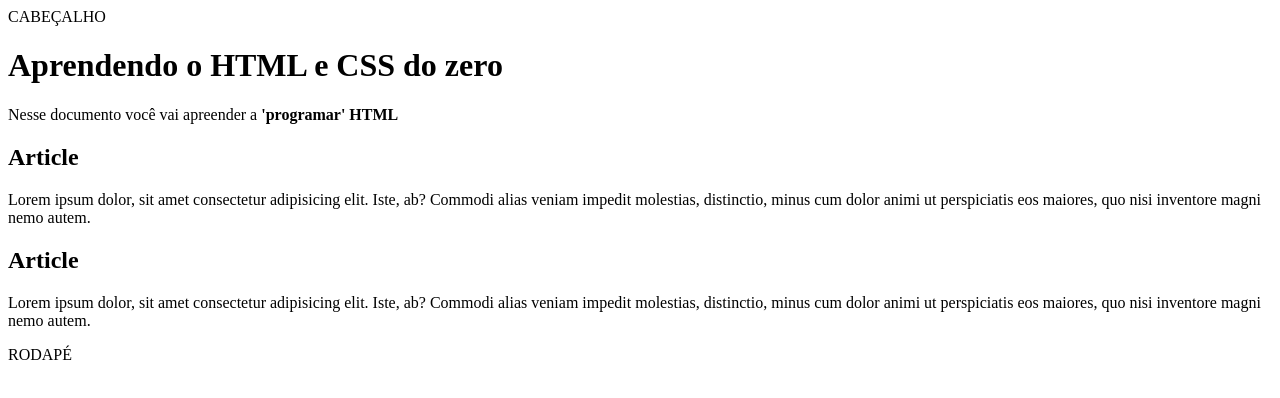
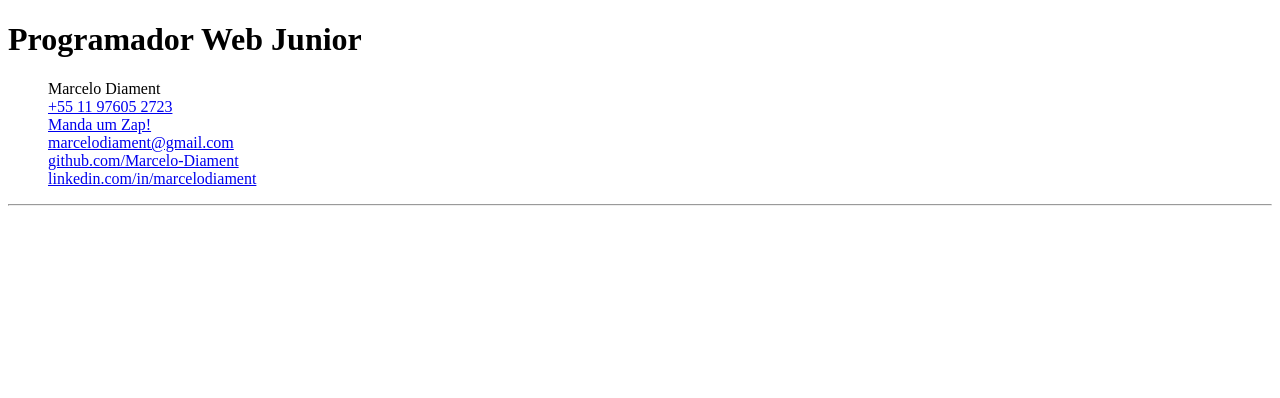
Before and after one commit to rodrigosantosgoncalves/tn09-02-html-e-css, a plain HTML site: page index.html in a window 1280 px wide. Drawn offline with Linux system fonts and the light colour scheme.

Commit message:
feature: header info

```diff
--- a/index.html
+++ b/index.html
@@ -1,26 +1,35 @@
 <!DOCTYPE html>
 <html lang="pt">
+
 <head>
     <meta charset="UTF-8">
     <meta name="viewport" content="width=device-width, initial-scale=1.0">
     <title>HTML e CSS</title>
 </head>
+
 <body>
-    <header>CABEÇALHO</header>
-    <main>
-        <h1>Aprendendo o HTML e CSS do zero</h1>
-        <p>Nesse documento você vai apreender a <strong>'programar' HTML </strong></p>
-        <section>
-            <article>
-                <h2>Article</h2>
-                <p>Lorem ipsum dolor, sit amet consectetur adipisicing elit. Iste, ab? Commodi alias veniam impedit molestias, distinctio, minus cum dolor animi ut perspiciatis eos maiores, quo nisi inventore magni nemo autem.</p>
-            </article>
-            <article>
-                <h2>Article</h2>
-                <p>Lorem ipsum dolor, sit amet consectetur adipisicing elit. Iste, ab? Commodi alias veniam impedit molestias, distinctio, minus cum dolor animi ut perspiciatis eos maiores, quo nisi inventore magni nemo autem.</p>
-            </article>
-        </section>
-    </main>
-    <footer>RODAPÉ</footer>
+    <header>
+        <h1>Programador Web Junior</h1>
+        <ul type="none">
+            <li>Marcelo Diament</li>
+            <li>
+                <a href="tel:+5511976052723">+55 11 97605 2723</a>
+            </li>
+            <li>
+                <a href="https://wa.me/+5511976052723?text=%E2%9D%A4%20Ol%C3%A1,%0D%0A%0D%0AAcessei%20o%20site%20agilmindset%20e%20gostaria%20de%20saber%20mais%20sobre%0D%0A" target="_blank" rel="noopener noreferrer">Manda um Zap!</a>
+            </li>
+            <li>
+                <a href="mailto:marcelodiament@gmail.com?subject=Vaga%20de%20Programador%20Jr&body=Olá,%20gostei%20do%20seu%20perfil!">marcelodiament@gmail.com</a>
+            </li>
+            <li>
+                <a href="https://github.com/Marcelo-Diament" target="_blank" rel="noopener noreferrer">github.com/Marcelo-Diament</a>
+            </li>
+            <li>
+                <a href="https://linkedin.com/in/marcelodiament" target="_blank" rel="noopener noreferrer">linkedin.com/in/marcelodiament</a>
+            </li>
+        </ul>
+    </header>
+    <hr>
 </body>
+
 </html>
```
Also changed, not shown: 1 other file.
